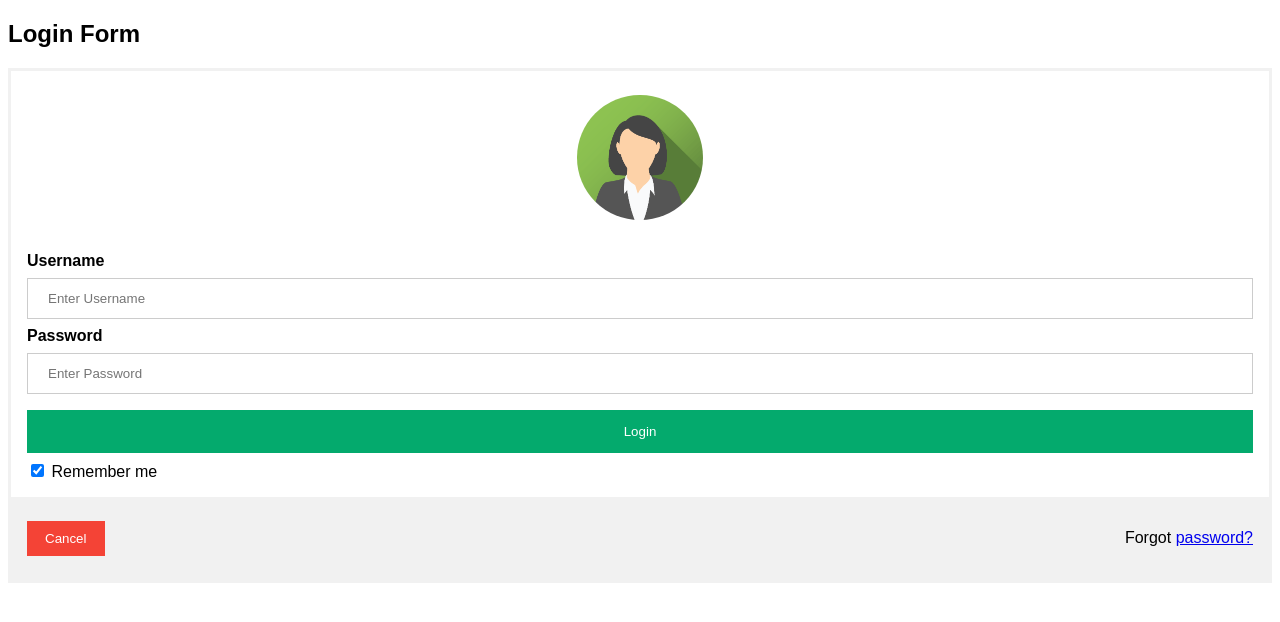
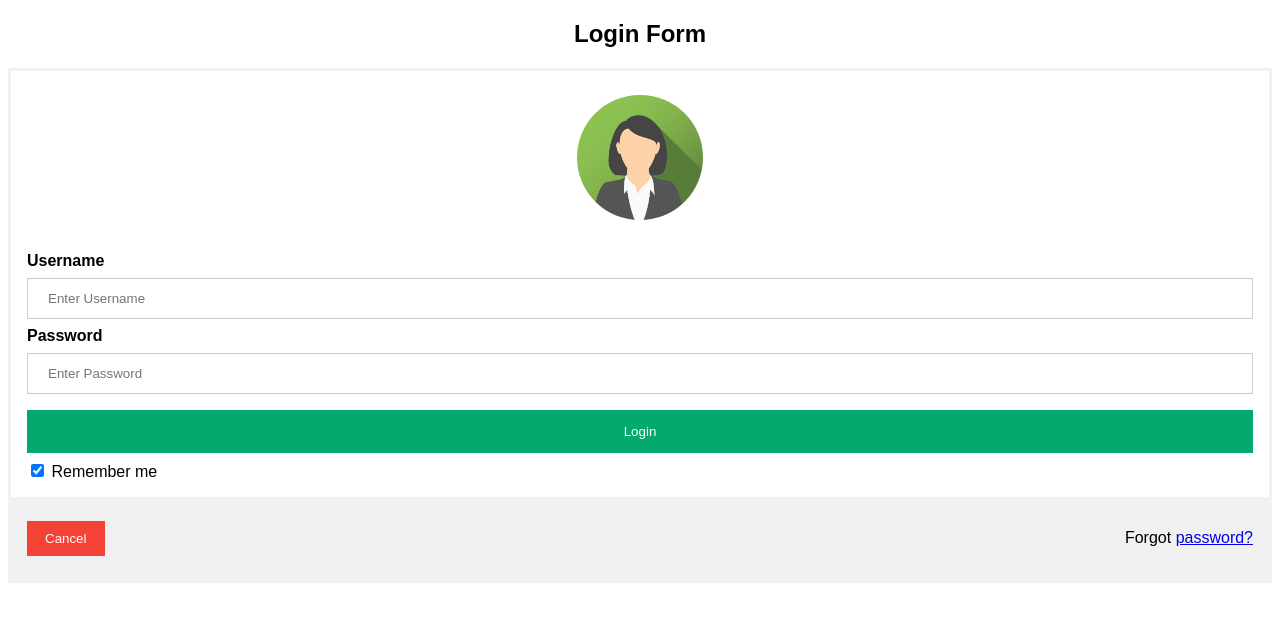
Before and after one commit to saitejat1907/LMS_Practice, a plain HTML site: page index.html in a window 1280 px wide. Drawn offline with Linux system fonts and the light colour scheme.

Commit message:
Update index.html

```diff
--- a/index.html
+++ b/index.html
@@ -68,7 +68,7 @@ span.psw {
 </head>
 <body>
 
-<h2>Login Form</h2>
+<center><h2>Login Form</h2></center>
 
 <form action="/action_page.php" method="post">
   <div class="imgcontainer">
```
